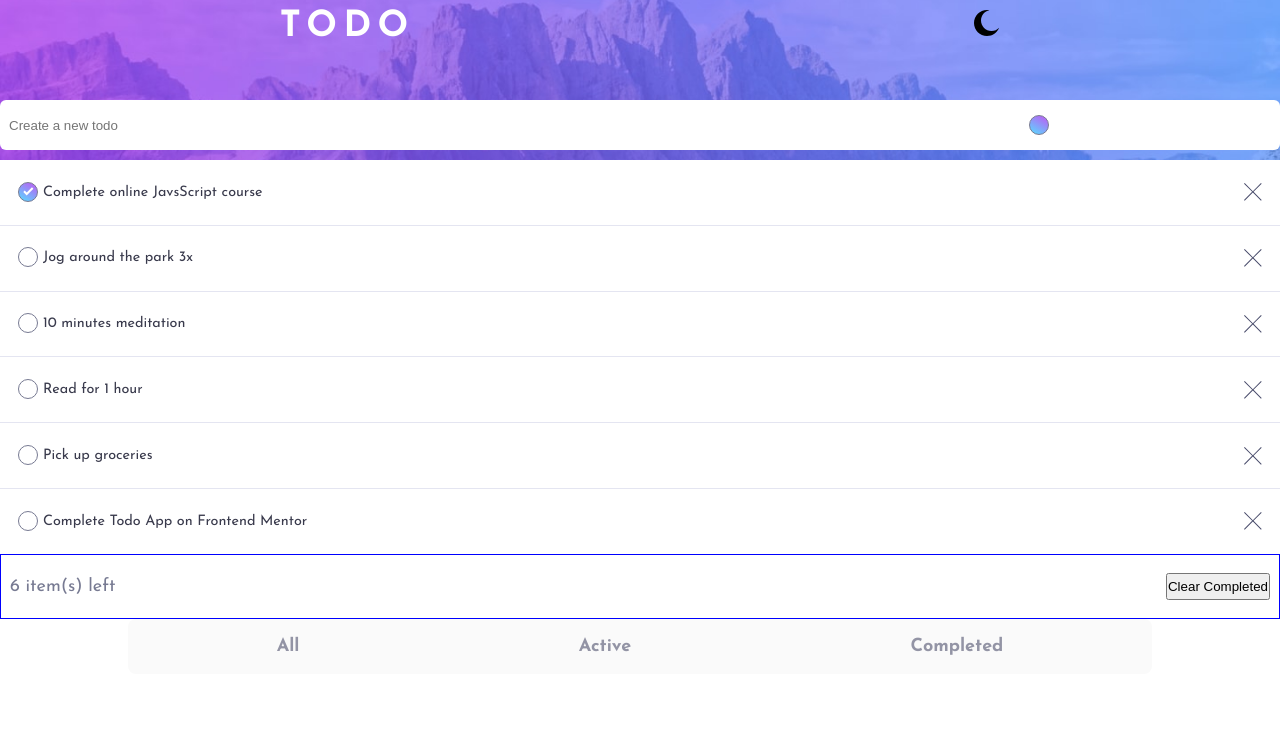
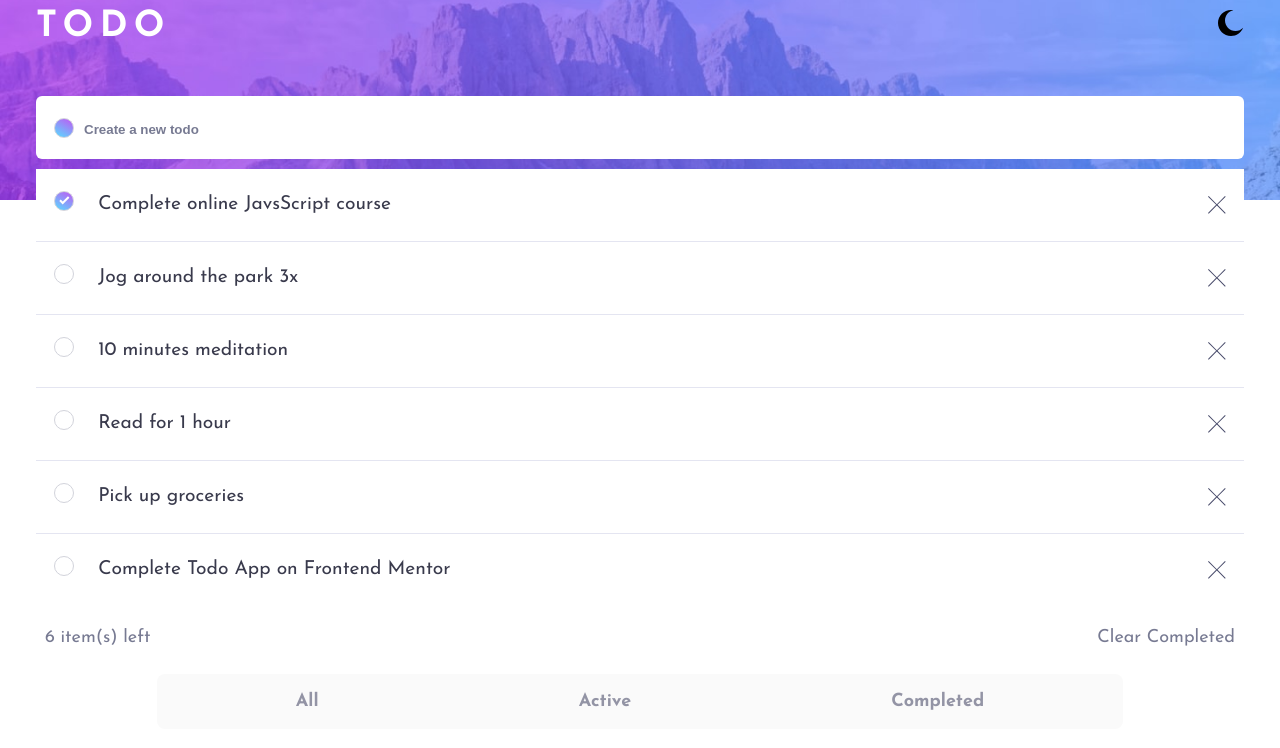
Before and after one commit to ikennarichard/Todo-main, a React (Vite) app: page / in a window 1280 px wide. Shown: the top 748 px of the page. Built offline with nearby package versions, Linux system fonts and the light colour scheme.

Commit message:
Add default styles

```diff
--- a/src/index.css
+++ b/src/index.css
@@ -13,7 +13,7 @@
   /* Light Theme */
   --very-light-gray: hsl(0, 0%, 98%);
   --very-light-grayish-blue: hsl(236, 33%, 92%);
-  --light-grayish-blue: hsl(233, 11%, 84%);
+  --light-grayish-blue-light: hsl(233, 11%, 84%);
   --dark-grayish-blue-light: hsl(236, 9%, 61%);
   --very-dark-grayish-blue: hsl(235, 19%, 35%);
   /* Dark theme */
@@ -39,11 +39,6 @@ body {
   background-color: var(--very-light-gray);
 }
 
-main {
-  display: grid;
-}
-
-
 h1 {
   color: white;
   letter-spacing: 0.4rem;
@@ -54,11 +49,22 @@ img {
   display: block;
 }
 
+button {
+  cursor: pointer;
+}
+
+.wrapper {
+  position: absolute;
+  height: 100%;
+  width: 100%;
+  overflow: auto;
+}
+
 header {
   display: flex;
   align-items: baseline;
-  justify-content: space-around;
-  background: url(assets/bg-mobile-light.jpg) no-repeat;
+  justify-content: space-between;
+  padding-inline: 2em;
   height: 200px;
   width: 100%;
 }
@@ -67,7 +73,7 @@ header {
   appearance: none;
   width: 20px;
   height: 20px;
-  border: 1px solid var(--dark-grayish-blue);
+  border: 1px solid var(--light-grayish-blue-light);
   border-radius: 50%;
   display: grid;
   place-items: center;
@@ -79,24 +85,51 @@ header {
   background: var(--check-background);
 }
 
+.custom-btn:hover {
+  border-color: var(--bright-blue);
+}
+
 .cancel-btn {
   appearance: none;
   border: none;
   display: grid;
   place-items: center;
   cursor: pointer;
-  background-color: white;
+  background: none;
+  position: relative;
+}
+
+.cancel-btn::after {
+  content: '';
+  position: absolute;
+  top: 0;
+  bottom: 0;
+  width: 25px;
+  height: 25px;
+  background: var(--check-background);
+  border-radius: 50%;
+  opacity: 0;
+  transition: opacity 500ms linear, transform 750ms ease-in-out;
+}
+
+.cancel-btn:hover::after {
+  opacity: 0.3;
+  transform: scale(1.7);
 }
 
 form {
   background: white;
   width: 100px;
   margin-inline: auto;
-  padding: 15px 9px;
+  padding: 1.2em 1em;
   width: 100%;
   display: flex;
   gap: 10px;
   border-radius: 6px;
+  align-items: center;
+  flex-direction: row-reverse;
+  justify-content: flex-end;
+  transition: all 0.2s ease;
 }
 
 .input-item {
@@ -105,6 +138,18 @@ form {
   outline: none;
   background: none;
   width: 80%;
+  /* padding: 0 1em; */
+  padding-top: 3px;
+}
+
+.light-gray::placeholder {
+  color: var(--light-grayish-blue-light);
+  font-weight: bold;
+}
+
+.dark-blue::placeholder {
+  color: var(--dark-grayish-blue);
+  font-weight: bold;
 }
 
 .custom-btn.hover{
@@ -127,14 +172,15 @@ form {
   top: 30%;
   left: 20%;
   bottom: 0;
-  width: 8px;
+  width: 5px;
   height: 2px;
   transform-origin: left center;
   transform: translateY(45%) rotate(45deg);
+  border: none;
 }
 
 .custom-btn.hover::after {
-  top: 30%;
+  top: 25%;
   right: 20%;
   width: 11px;
   height: 2px;
@@ -155,7 +201,8 @@ form {
   background-color: white;
   width: 100%;
   margin-inline: auto;
-  border-radius: 6px;
+  border-top-left-radius: 6px;
+  border-top-right-radius: 6px;
 }
 
 .todo-container {
@@ -164,9 +211,10 @@ form {
   flex-direction: column;
   gap: 10px;
   position: absolute;
-  top: 100px;
+  top: 60px;
   left: 0;
   right: 0;
+  padding: 2em;
 }
 
 .filter-container {
@@ -178,8 +226,15 @@ form {
 
 .todo-text {
   flex: 1;
-  font-size: 0.9rem;
+  font-size: 1.2rem;
   width: 90%;
+  display: flex;
+  align-items: baseline;
+  margin-inline-start: 1em;
+}
+
+.complete:hover {
+  color: var(--bright-blue);
 }
 
 @media (min-width: 375px) {
@@ -191,6 +246,7 @@ form {
     width: 80%;
     display: flex;
     justify-content: space-around;
+    margin-top: 5px;
   }
 
   .filters > * {
@@ -204,12 +260,26 @@ form {
     color: inherit;
   }
 
+  .filters > *:focus, .filters > *:hover {
+    color: var(--bright-blue);
+  }
+
   .items-left {
-    border: 1px solid blue;
     padding: 1em .5em;
     width: 100%;
     display: flex;
     justify-content: space-between;
     margin-top: -0.6em;
+    cursor: pointer;
+  }
+
+  .complete {
+    appearance: none;
+    background: none;
+    font-family: var(--josefin-sans);
+    outline: none;
+    border: none;
+    color: inherit;
+    font-size: 1em;
   }
 }
```
